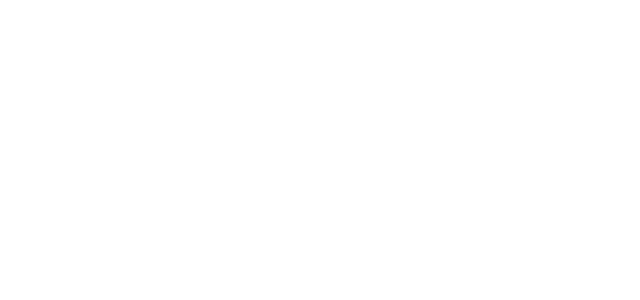
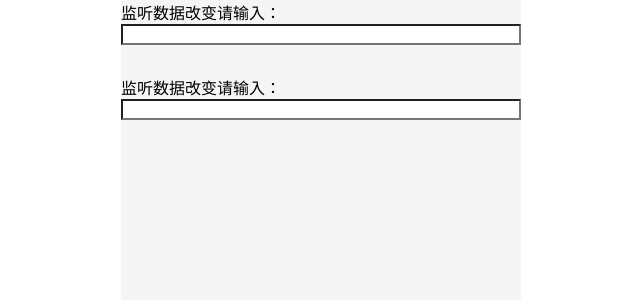
Before and after one commit to zhouaizhuang/Vue3_study, a Vue app: page /testWatchMore in a window 1280 px wide. Before the commit this address had no page. Shown: the top 300 px of the page, without its empty margins (319-959 px from the left). Built offline with nearby package versions, Linux system fonts and the light colour scheme.

Commit message:
同时监听多个对象

```diff
--- a/src/router/modules/monitor.ts
+++ b/src/router/modules/monitor.ts
@@ -2,4 +2,5 @@
 export const monitor:Array<RouteRecordRaw> = [
   { path: '/testComputed', component: () => import('../../views/studyMoniter/testComputed/index.vue') },
   { path: '/testWatch', component: () => import('../../views/studyMoniter/testWatch/index.vue') },
+  { path: '/testWatchMore', component: () => import('../../views/studyMoniter/testWatchMore/index.vue') },
 ]
--- a/src/views/index.vue
+++ b/src/views/index.vue
@@ -22,10 +22,11 @@
       </div>
     </div>
     <div class="f">
-      <div class="pr20r b" style="width:2.2rem;">reactive全家桶</div>
+      <div class="pr20r b" style="width:2.2rem;">数据监测</div>
       <div class="f1 f xs ac rw">
         <div class="db w20 pb30 min190px"><router-link class="g42b983" to="/testComputed">computed计算属性</router-link></div>
         <div class="db w20 pb30 min190px"><router-link class="g42b983" to="/testWatch">watch监听</router-link></div>
+        <div class="db w20 pb30 min190px"><router-link class="g42b983" to="/testWatchMore">watch监听多个</router-link></div>
       </div>
     </div>
   </div>
--- /dev/null
+++ b/src/views/studyMoniter/testWatchMore/index.vue
@@ -0,0 +1,19 @@
+<template>
+  <div class="bgf5 mh100vh">
+    <div class="mr10">监听数据改变请输入：</div>
+    <input type="text" v-model="message1">
+    <div class="mr10 mt30">监听数据改变请输入：</div>
+    <input type="text" v-model="message2">
+  </div>
+</template>
+<script setup lang="ts">
+  import {watch} from "vue"
+  let message1 = ref<string>('')
+  let message2 = ref<string>('')
+  watch([message1, message2], (newVal, oldVal) => {
+    alert('旧值' + oldVal)
+    alert('新值' + newVal)
+  })
+</script>
+<style scoped>
+</style>
```
